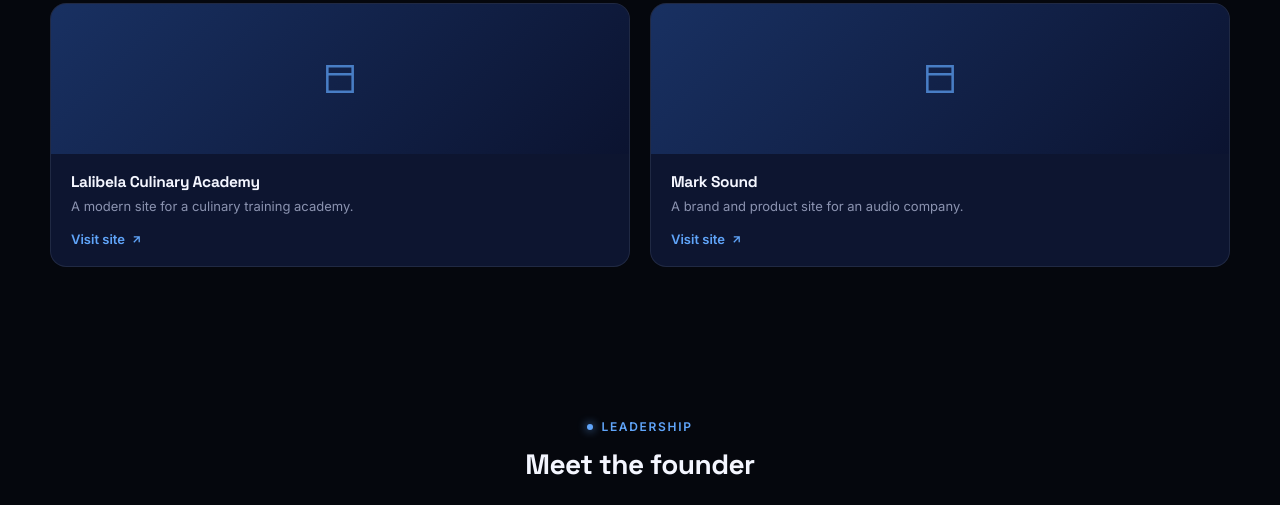
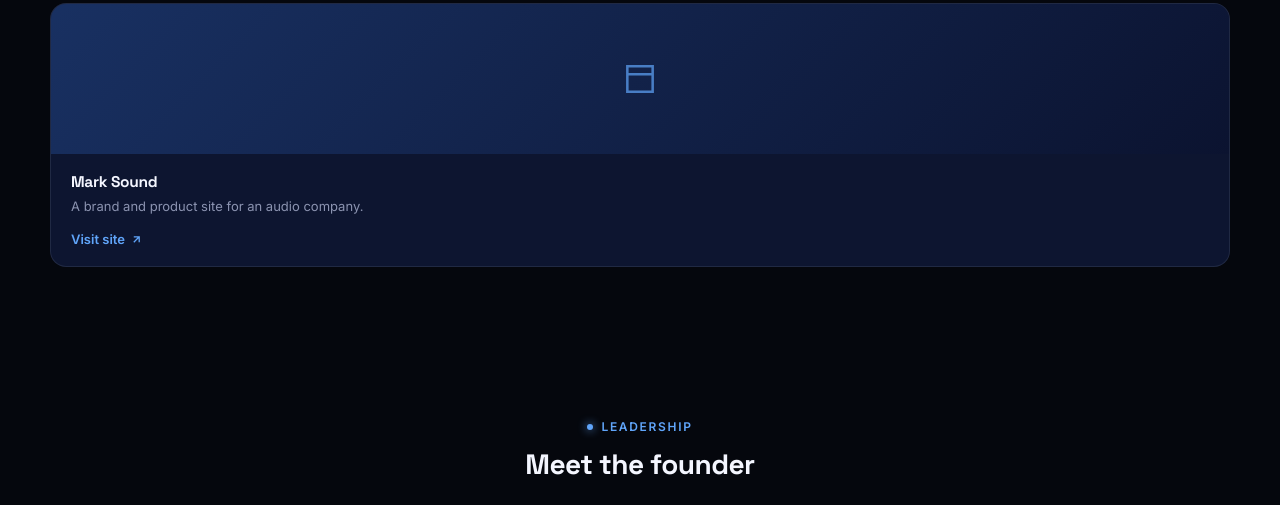
Before and after one commit to Sami435-a/Samuel-Digital, a plain HTML site: page index.html in a window 1280 px wide. Shown: the part 1612-2117 px from the top of the page. Drawn offline with Linux system fonts and the light colour scheme; no server answers.

Commit message:
Update index.html

```diff
--- a/index.html
+++ b/index.html
@@ -920,7 +920,7 @@ services.forEach(s=>{
 
 /* ---------- PORTFOLIO ---------- */
 const portfolio = [
-  {name:'Lalibela Culinary Academy', desc:'A modern site for a culinary training academy.', url:'https://lalibela-culinary-academy.vercel.app/'},
+
   {name:'Mark Sound', desc:'A brand and product site for an audio company.', url:'https://mark-sound-sigma.vercel.app/'},
 ];
 const pg = document.getElementById('portfolioGrid');
```
